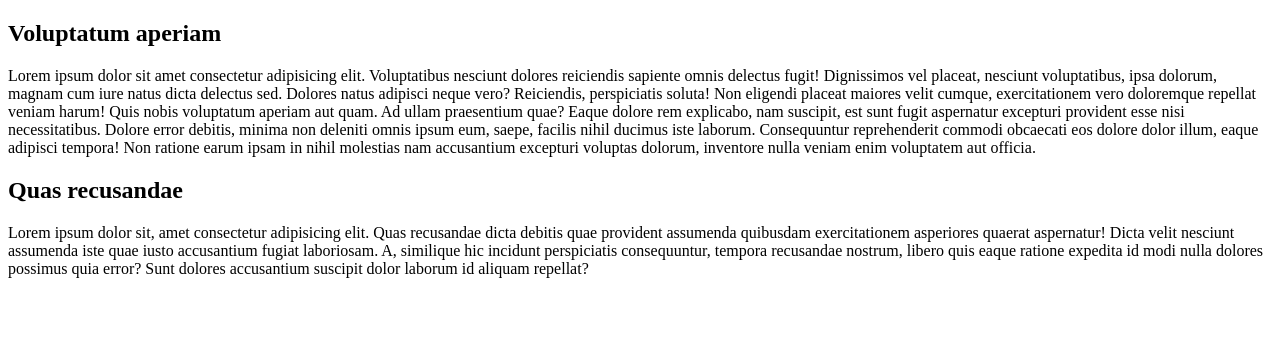
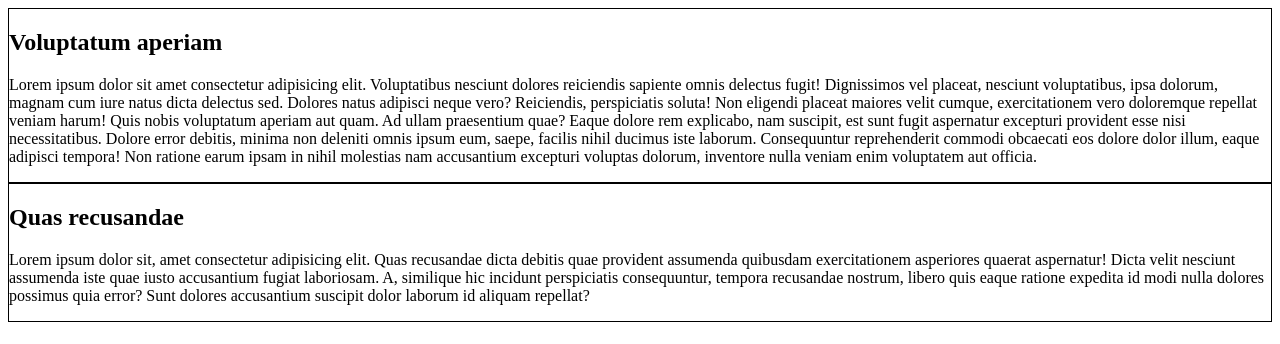
Before and after one commit to NereaFS/periodico, a plain HTML site: page tecnologia.html in a window 1280 px wide. Drawn offline with Linux system fonts and the light colour scheme.

Commit message:
añadir link css tecnologia.html

```diff
--- a/tecnologia.html
+++ b/tecnologia.html
@@ -3,6 +3,7 @@
 <head>
     <meta charset="UTF-8">
     <meta name="viewport" content="width=device-width, initial-scale=1.0">
+    <link rel="stylesheet" href="tecnologia.css">
     <title>Tecnología</title>
 </head>
 <body>
```
